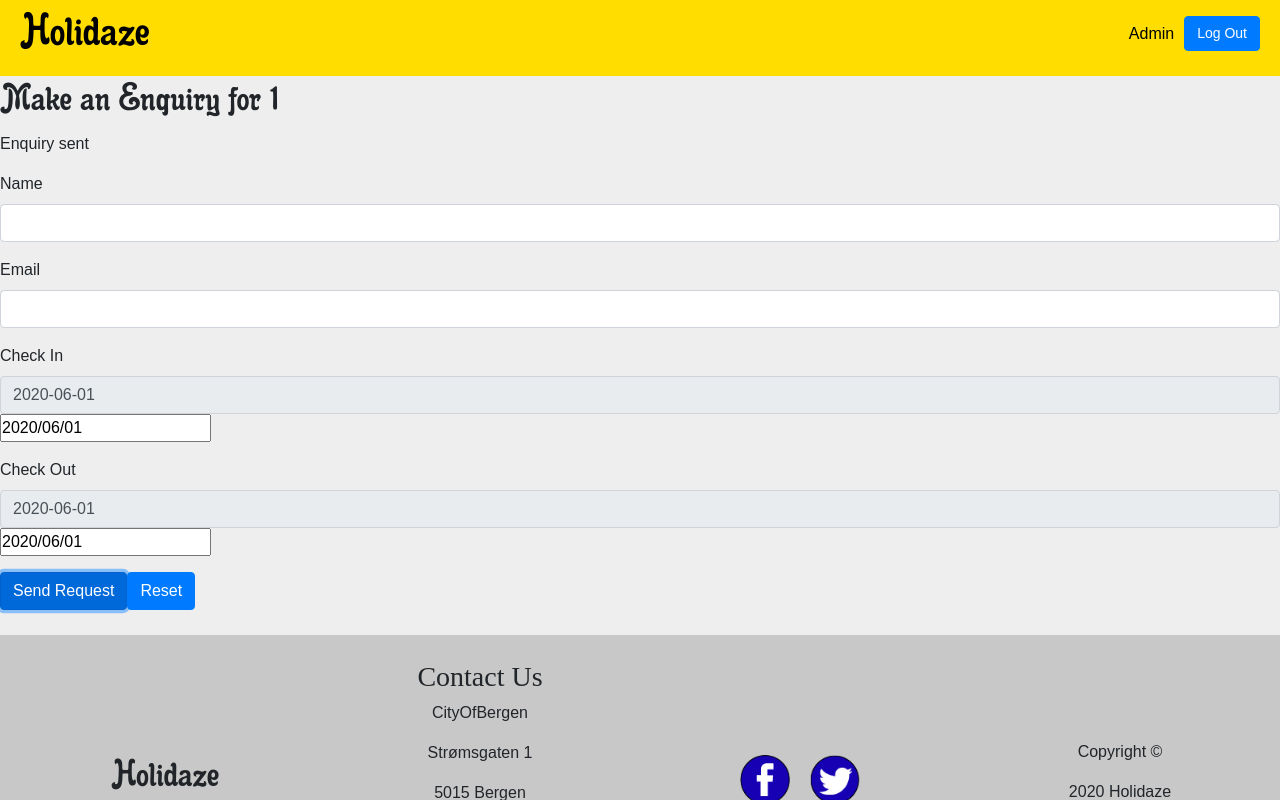
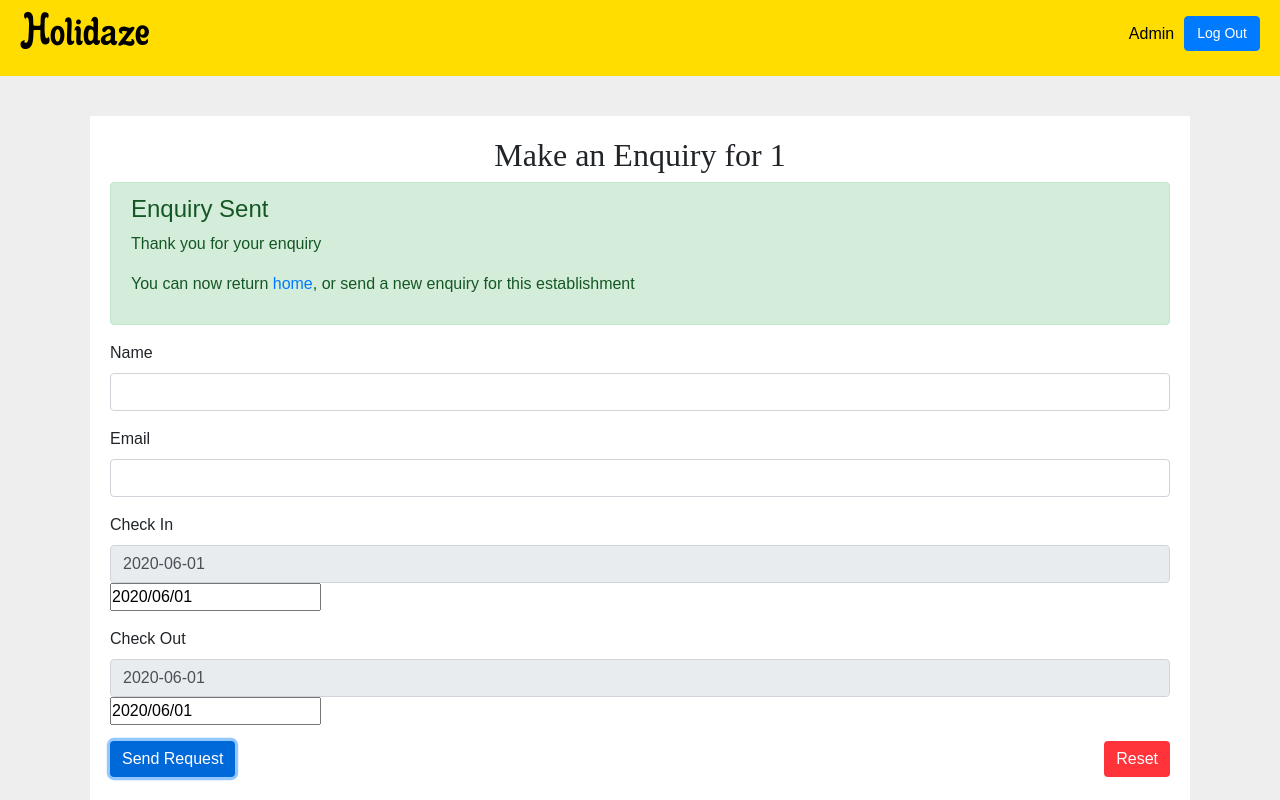
Before and after one commit to ca2roaldsoy/ProjectExam-2, a React (Create React App) app: page /make-enquiries/1/1 in a window 1280 px wide. Both pictures are taken after typing "Sample", "name@example.com" into the empty fields and a click on the button "Send Request". Shown: the top 800 px of the page. Built offline with nearby package versions, Linux system fonts and the light colour scheme; no server answers; a web font is replaced by a local one.

Commit message:
styled responded form messages

```diff
--- a/src/components/formValidation/Validated.js
+++ b/src/components/formValidation/Validated.js
@@ -1,16 +1,37 @@
 import React from "react";
 import PropTypes from "prop-types";
+import Alert from "react-bootstrap/Alert";
+import { Link } from "react-router-dom";
 
 // if validated is true, display message sent
 function Validated({ validated, message }) {
   if (validated) {
     switch (message) {
       case 1:
-        return <p>Enquiry sent</p>; // message after sending enquiry
+        return (
+          <Alert variant="success" role="alert">
+            <Alert.Heading>Enquiry Sent</Alert.Heading>
+            <p>Thank you for your enquiry</p>
+            <p>
+              You can now return <Link to="/">home</Link>, or send a new enquiry
+              for this establishment
+            </p>
+          </Alert>
+        ); // message after sending enquiry
       case 2:
-        return <p>Message sent</p>; // message after sending contact message
+        return (
+          <Alert variant="success" role="alert">
+            <Alert.Heading>Message Sent</Alert.Heading>
+            <p>Thank you for contacting us</p>
+          </Alert>
+        ); // message after sending contact message
       case 3:
-        return <p>Establishment Created</p>; // message after establishment is created
+        return (
+          <Alert variant="success" role="alert">
+            <Alert.Heading>Success</Alert.Heading>
+            <p>The establishment was created</p>
+          </Alert>
+        ); // message after sending enquiry // message after establishment is created
       default:
         return null;
     }
--- a/src/components/visitorSite/makeEnquiries/EnquiryForm.js
+++ b/src/components/visitorSite/makeEnquiries/EnquiryForm.js
@@ -106,12 +106,19 @@ function EnquiryForm({ id }) {
           />
         </Form.Group>
 
-        <Button type="submit" role="button">
-          Send Request
-        </Button>
-        <Button type="reset" onClick={reset} role="button">
-          Reset
-        </Button>
+        <Form.Group className="form__btn">
+          <Button type="submit" role="button" className="form__btn--submit">
+            Send Request
+          </Button>
+          <Button
+            type="reset"
+            onClick={reset}
+            role="button"
+            className="form__btn--reset"
+          >
+            Reset
+          </Button>
+        </Form.Group>
       </Form>
     </>
   );
--- a/src/components/visitorSite/makeEnquiries/MakeEnquiries.js
+++ b/src/components/visitorSite/makeEnquiries/MakeEnquiries.js
@@ -2,14 +2,19 @@ import React from "react";
 import EnquiryForm from "./EnquiryForm";
 import Footer from "../footer/Footer";
 import { useParams } from "react-router-dom";
+import Container from "react-bootstrap/Container";
 
 function MakeEnquiries() {
   const { name, id } = useParams();
 
   return (
     <>
-      <h1>Make an Enquiry for {name}</h1>
-      <EnquiryForm name={name} id={id} />
+      <Container className="containerForm">
+        <div className="containerForm__form">
+          <h2 className="text-center">Make an Enquiry for {name}</h2>
+          <EnquiryForm name={name} id={id} />
+        </div>
+      </Container>
       <Footer />
     </>
   );
--- /dev/null
+++ b/src/styles/partials/_form.scss
@@ -0,0 +1,34 @@
+@import "variables";
+
+.containerForm {
+  padding: 20px;
+
+  &__form {
+    margin: 20px auto;
+    padding: 20px;
+    background-color: $white;
+  }
+}
+
+.form {
+  &-text {
+    color: #ff333a;
+  }
+
+  &__btn {
+    display: flex;
+    justify-content: space-between;
+
+    &--submit {
+      background-color: $darkBlue;
+      color: $white;
+      border: none;
+    }
+
+    &--reset {
+      background-color: #ff333a;
+      color: $white;
+      border: none;
+    }
+  }
+}
--- a/src/styles/style.scss
+++ b/src/styles/style.scss
@@ -15,4 +15,5 @@
 @import "./partials/navbar";
 @import "./partials/home";
 @import "./partials/establishments";
+@import "./partials/form";
 @import "./partials/media";
```
